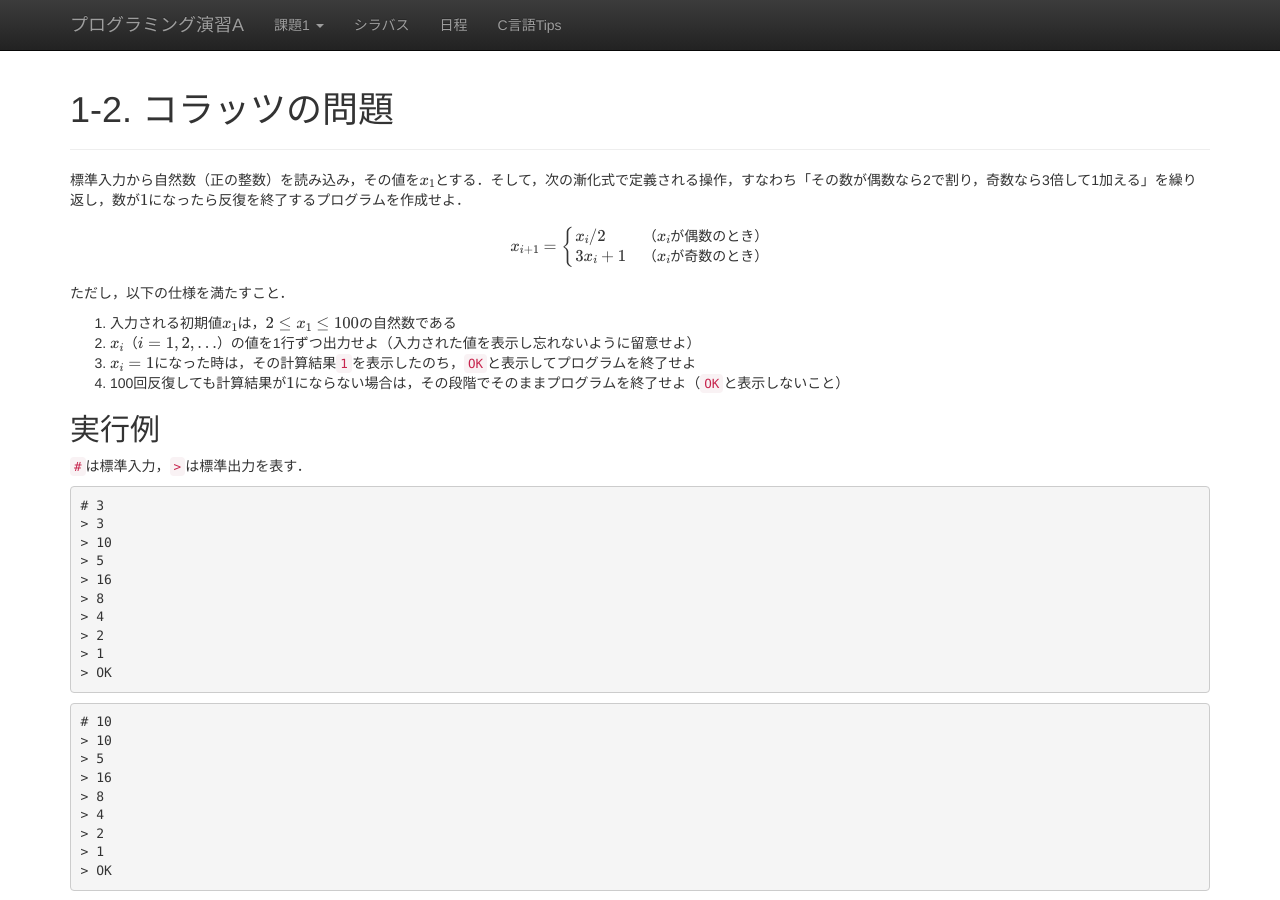
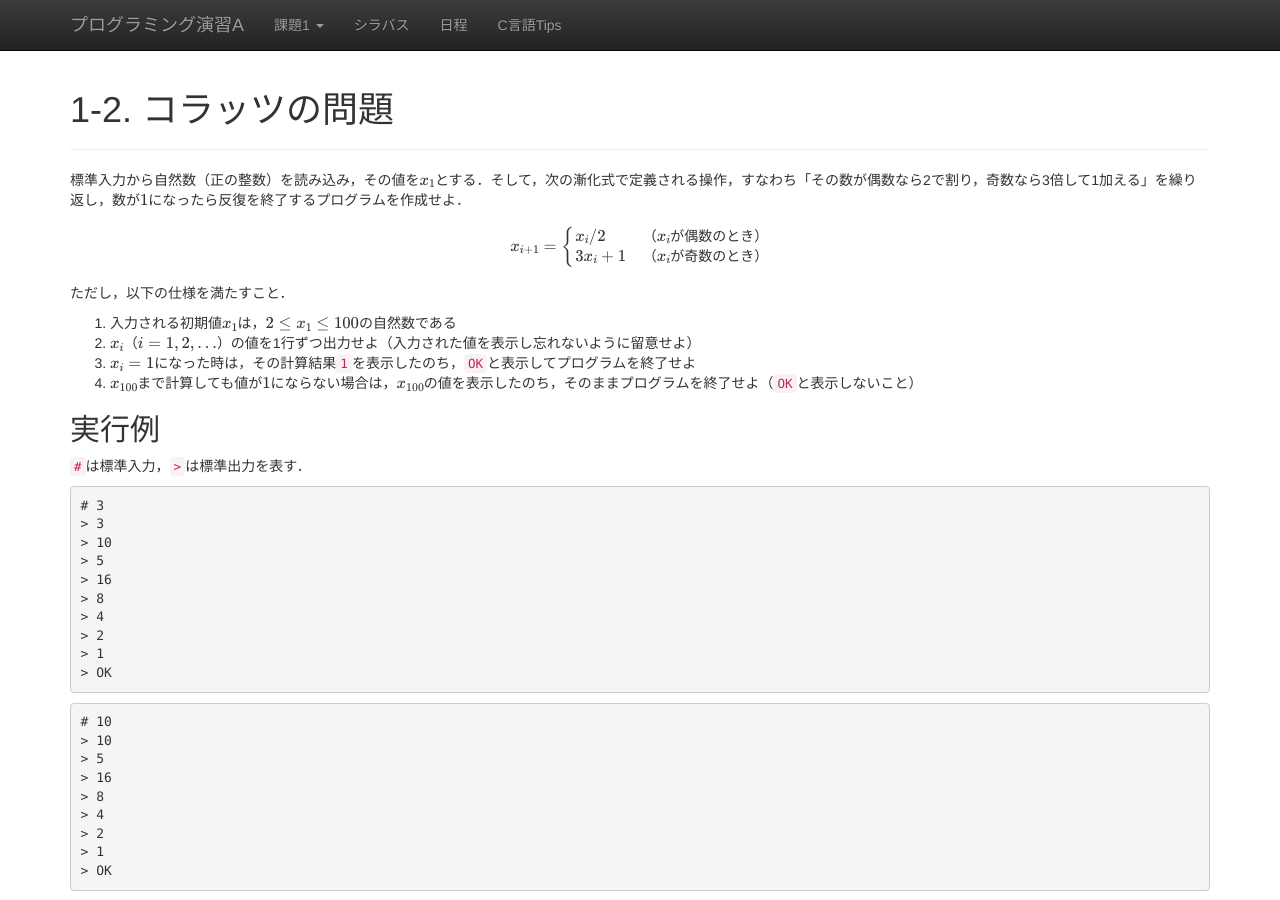
Before and after one commit to ecei-tohoku/ppa-public, a Jekyll site: the page built from kadai1/p12.md, in a window 1280 px wide and 900 px high. Built offline with Jekyll 4.4.1, drawn with Linux system fonts in a browser that asks for light colours; nearby versions of some CDN libraries; formulas are drawn with MathJax 3.

Commit message:
Clarify the condition for terminating the loop. Closes #3.

```diff
--- a/kadai1/p12.md
+++ b/kadai1/p12.md
@@ -17,7 +17,7 @@ $$
 1. 入力される初期値$x_1$は，$2 \leq x_1 \leq 100$の自然数である
 2. $x_i$（$i = 1, 2, ...$）の値を1行ずつ出力せよ（入力された値を表示し忘れないように留意せよ）
 3. $x_i = 1$になった時は，その計算結果`1`を表示したのち，`OK`と表示してプログラムを終了せよ
-4. 100回反復しても計算結果が$1$にならない場合は，その段階でそのままプログラムを終了せよ（`OK`と表示しないこと）
+4. $x_{100}$まで計算しても値が$1$にならない場合は，$x_{100}$の値を表示したのち，そのままプログラムを終了せよ（`OK`と表示しないこと）
 
 ## 実行例
 `#`は標準入力，`>`は標準出力を表す．
```
